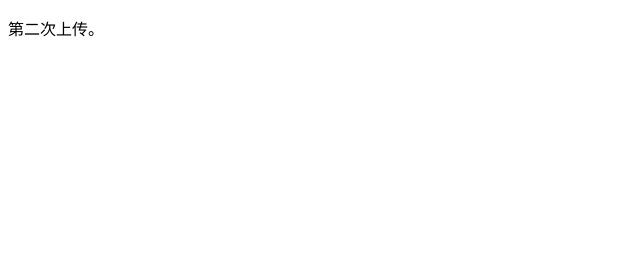
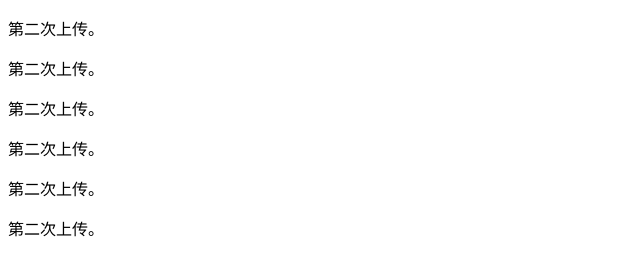
Before and after one commit to jianfenghe/test-github, a plain HTML site: page index.html in a window 1280 px wide. Shown: the whole page, without its empty margins (0-640 px from the left). Drawn offline with Linux system fonts and the light colour scheme.

Commit message:
第三次提交

```diff
--- a/index.html
+++ b/index.html
@@ -7,5 +7,10 @@
 </head>
 <body>
     <p>第二次上传。</p>
+    <p>第二次上传。</p>
+    <p>第二次上传。</p>
+    <p>第二次上传。</p>
+    <p>第二次上传。</p>
+    <p>第二次上传。</p>
 </body>
 </html>
```
